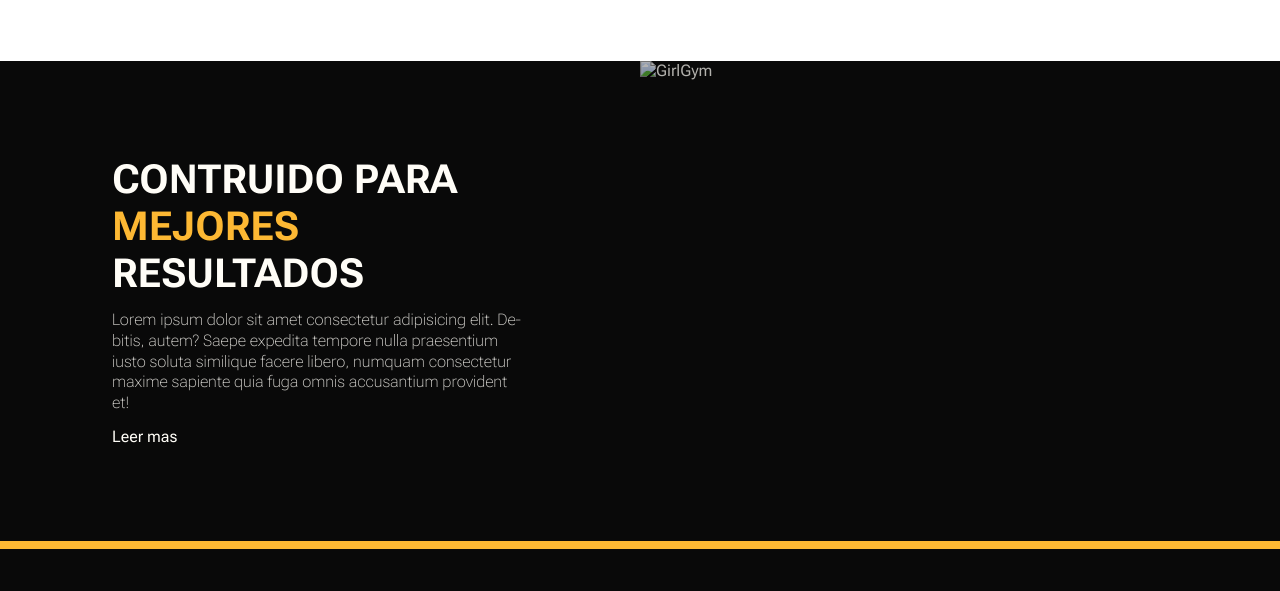
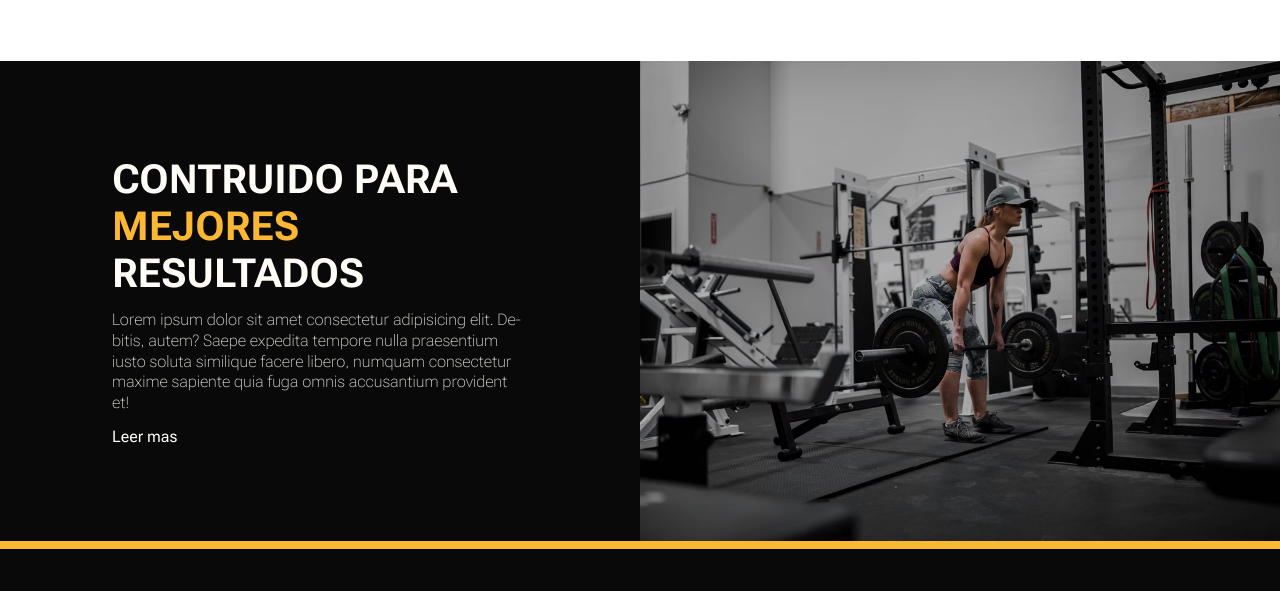
Before and after one commit to Juanlucuenca/sportcenter-frontend, a website: page index.html in a window 1280 px wide. Shown: the part 2427-3018 px from the top of the page. Drawn offline with nearby package versions, Linux system fonts and the light colour scheme; files that its build step writes are made by us from their sources; the site is published under a folder, as on GitHub Pages, so addresses that start at the root find nothing.

Commit message:
fix image

```diff
--- a/index.html
+++ b/index.html
@@ -114,7 +114,7 @@
             </div>
         </div>
         <div class="information__col">
-            <img src="/utils/img/pictureSection.avif" alt="GirlGym" class="information__img">
+            <img src="./utils/img/pictureSection.avif" alt="GirlGym" class="information__img">
         </div>
     </section>
 
```
